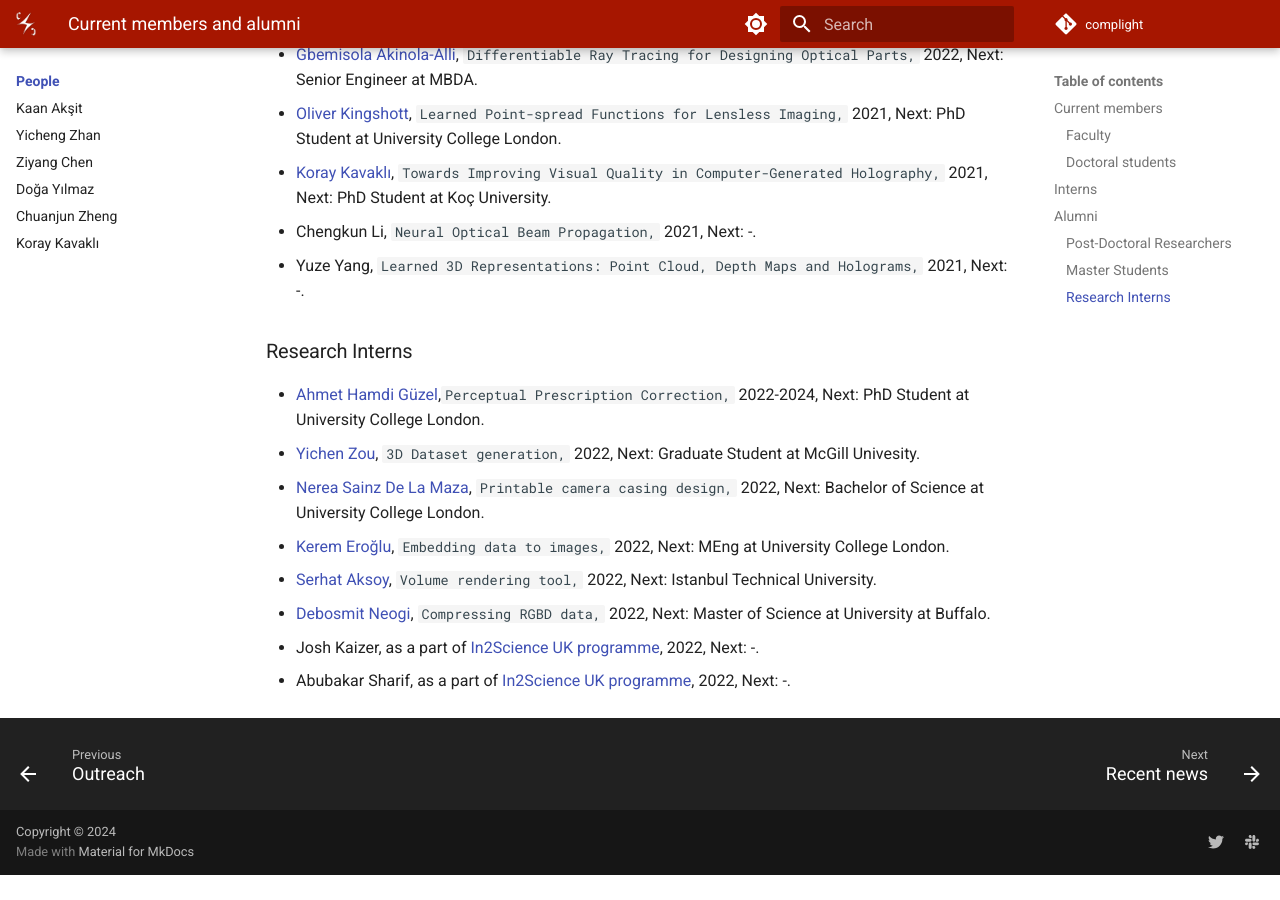
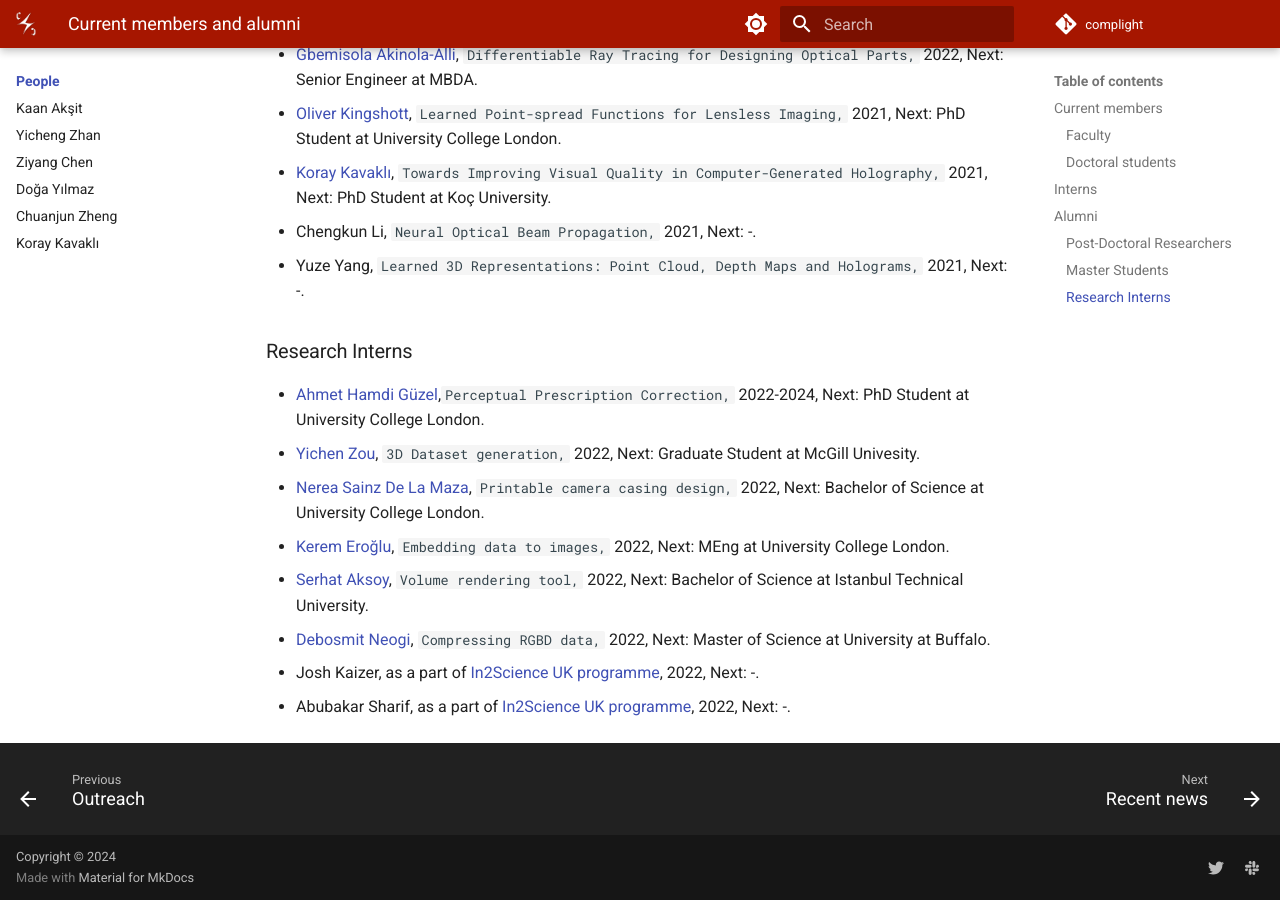
Before and after one commit to complight/complight.github.io, an MkDocs documentation site: the page built from docs/people/index.md, in a window 1280 px wide and 900 px high, scrolled down 2339 px. Built offline with MkDocs 1.6.1 and Material for MkDocs 9.7.7, drawn with Linux system fonts in a browser that asks for light colours; before the commit the page ends 3214 px from its top, so only the background shows below that.

Commit message:
Updating the people's page.

```diff
--- a/docs/people/index.md
+++ b/docs/people/index.md
@@ -111,7 +111,7 @@ PhD Student ([Koç University](https://www.ku.edu.tr/))
 - [Yichen Zou](https://www.linkedin.com/in/yichen-zou-9b7116240/), `3D Dataset generation,` 2022, Next: Graduate Student at McGill Univesity.
 - [Nerea Sainz De La Maza](https://www.linkedin.com/in/nerea-sainz-de-la-maza/), `Printable camera casing design,` 2022, Next: Bachelor of Science at University College London.
 - [Kerem Eroğlu](https://www.linkedin.com/in/kerem-ero%C4%9Flu-52b065241/), `Embedding data to images,` 2022, Next: MEng at University College London.
-- [Serhat Aksoy](https://www.linkedin.com/in/serhat-aksoy/), `Volume rendering tool,` 2022, Next: Istanbul Technical University.
+- [Serhat Aksoy](https://www.linkedin.com/in/serhat-aksoy/), `Volume rendering tool,` 2022, Next: Bachelor of Science at Istanbul Technical University.
 - [Debosmit Neogi](https://www.linkedin.com/in/debosmit-neogi/), `Compressing RGBD data,` 2022, Next: Master of Science at University at Buffalo.
 - Josh Kaizer, as a part of [In2Science UK programme](https://in2scienceuk.org/), 2022, Next: -.
 - Abubakar Sharif, as a part of [In2Science UK programme](https://in2scienceuk.org/), 2022, Next: -.
```
